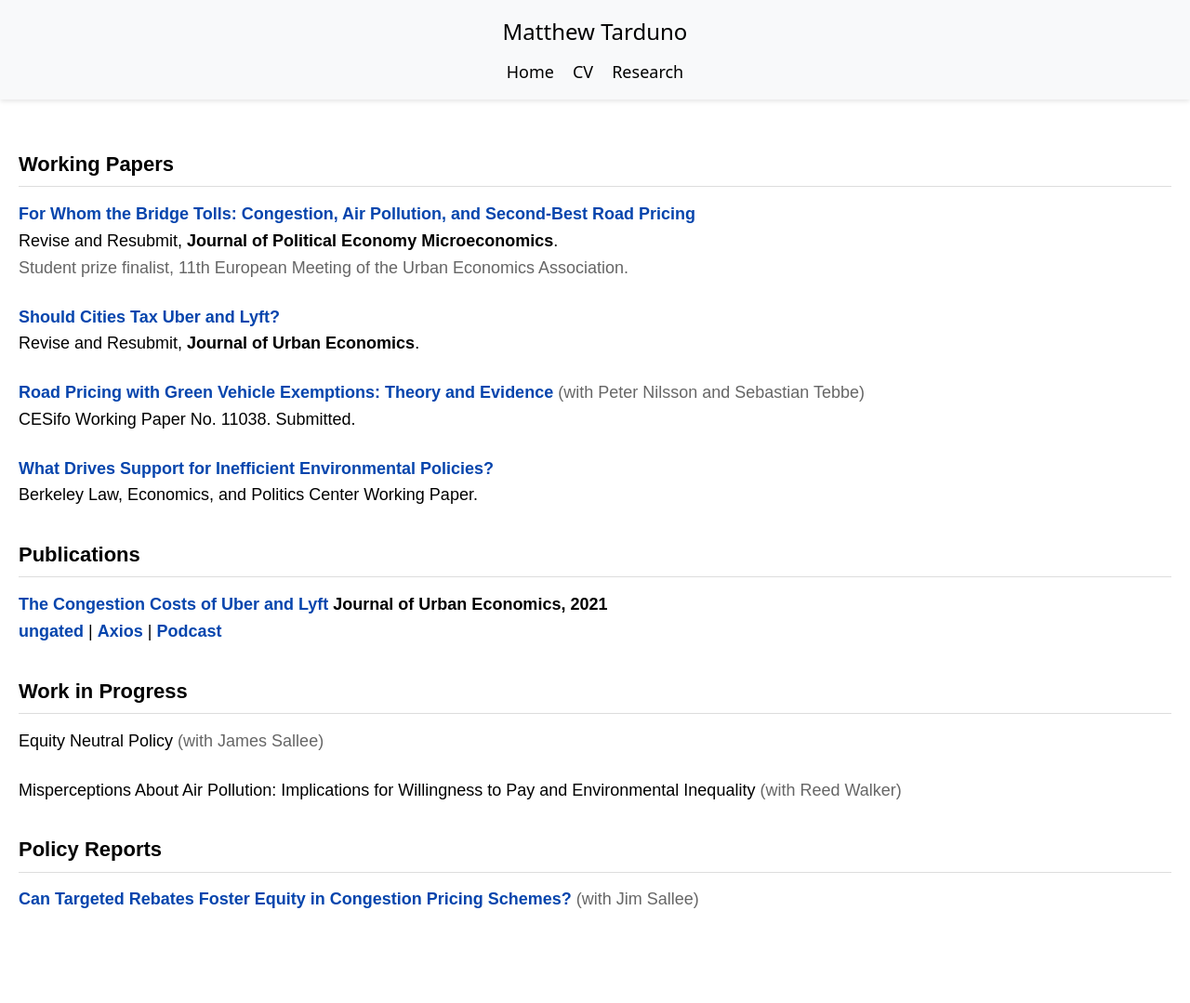
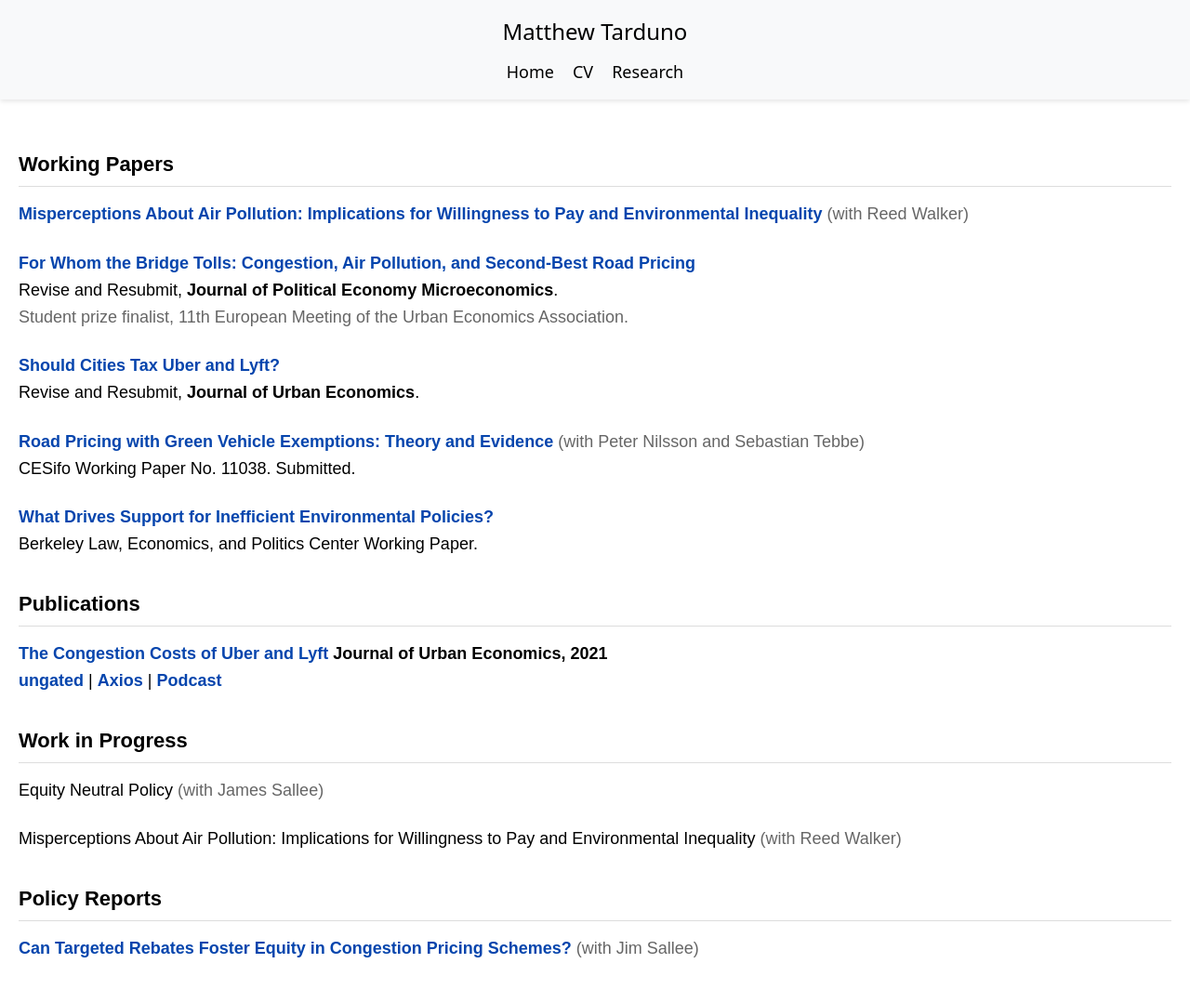
Before and after one commit to Matt-Tarduno/Matt-Tarduno.github.io, a Jekyll site: the page built from research_mobile/index.html, in a window 1280 px wide. Shown: the whole page at 93% size. Built offline with Jekyll 4.4.1, drawn with Linux system fonts in a browser that asks for light colours; before the commit the page ends 1026 px from its top, so only the background shows below that.

Commit message:
Update index.html

```diff
--- a/research_mobile/index.html
+++ b/research_mobile/index.html
@@ -126,6 +126,10 @@ title: Research
 
     <h1>Working Papers</h1>
 
+      <p>
+      <a href="https://www.dropbox.com/scl/fi/ialedsd1o0yqdy4u2g3ct/TardunoWalkerAirInfo.pdf?rlkey=o1q1m3unwzm83db2lz539mcf5&e=1&dl=0" target="_blank">Misperceptions About Air Pollution: Implications for Willingness to Pay and Environmental Inequality</a><span> (with Reed Walker)</span><br>
+    </p>
+
     <p>
       <a href="https://matt-tarduno.github.io/jmp/" target="_blank">For Whom the Bridge Tolls: Congestion, Air Pollution, and Second-Best Road Pricing</a><br>
       Revise and Resubmit, <span class="journal">Journal of Political Economy Microeconomics</span>.<br>
```
